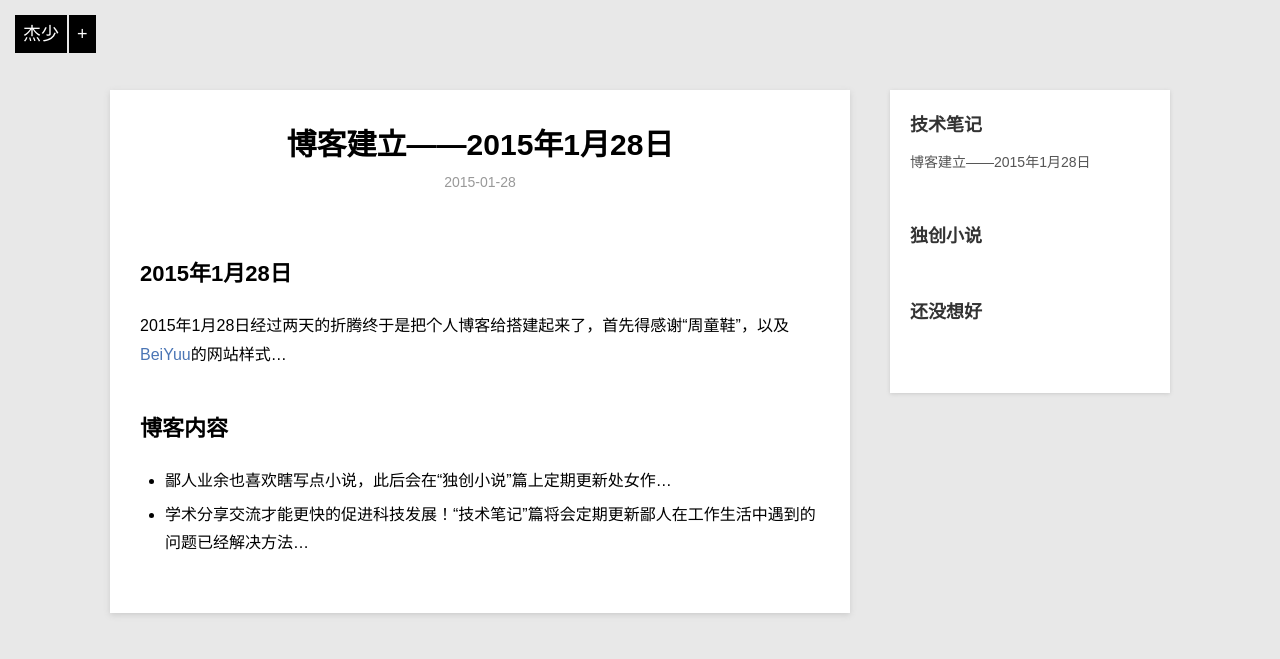
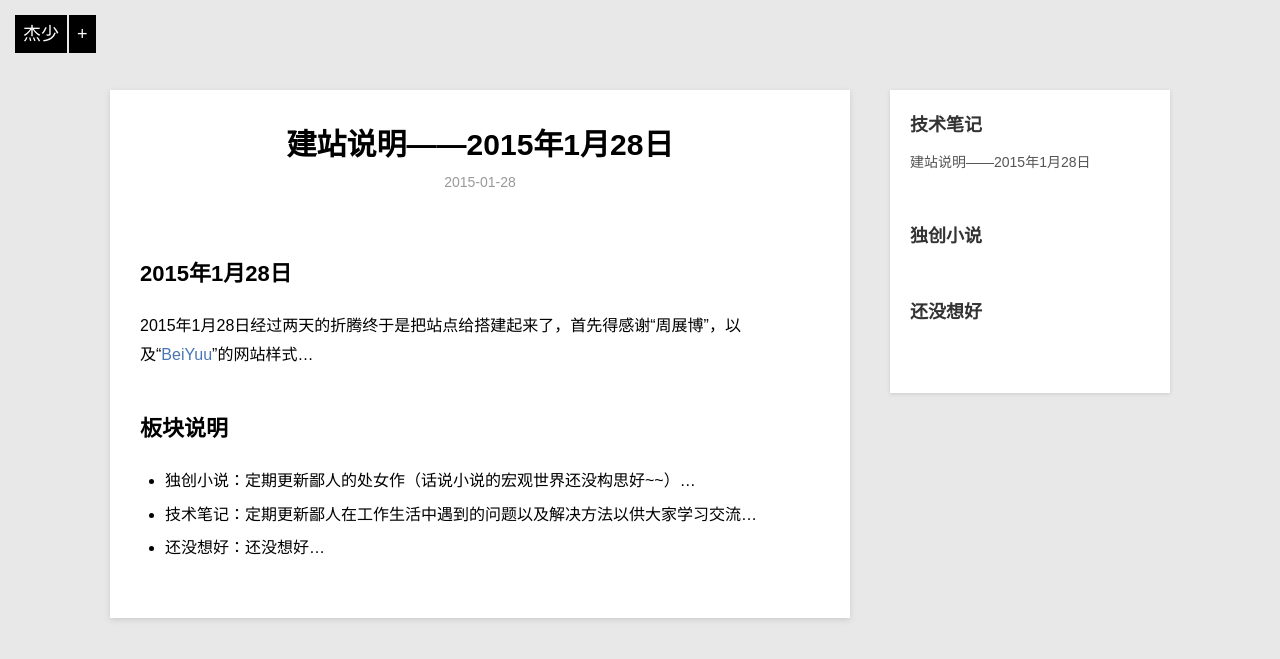
Before and after one commit to liaoweijie/liaoweijie.github.io, a Jekyll site: the page built from _posts/blog/2015-1-28-blog-1.md, in a window 1280 px wide. Shown: the top 659 px of the page. Built offline with Jekyll 4.4.1, drawn with Linux system fonts in a browser that asks for light colours; Markdown is read by kramdown in place of the engine named in the settings.

Commit message:
更新博客

```diff
--- a/_config.yml
+++ b/_config.yml
@@ -5,7 +5,7 @@ pygments: true
 paginate: 8
 permalink: /:title
 
-title: BeiYuu.com
-url: http://beiyuu.com
+title: 杰克少
+url: http://jackshao.com/
 feed: /atom.xml
-author_info: <a href="http://beiyuu.com/">BeiYuu</a>
+author_info: <a href="http://jackshao.com/">杰克少</a>
--- a/_posts/blog/2015-1-28-blog-1.md
+++ b/_posts/blog/2015-1-28-blog-1.md
@@ -1,17 +1,18 @@
 ---
 layout:     post
-title:      博客建立——2015年1月28日
+title:      建站说明——2015年1月28日
 category: blog
 description: 2015年1月28日经过两天的折腾终于是把个人博客给搭建起来了
 ---
 
 ## 2015年1月28日
 
-2015年1月28日经过两天的折腾终于是把个人博客给搭建起来了，首先得感谢“周童鞋”，以及[BeiYuu][]的网站样式...
+2015年1月28日经过两天的折腾终于是把站点给搭建起来了，首先得感谢“周展博”，以及“[BeiYuu][]”的网站样式...
 
-## 博客内容
+## 板块说明
 
-* 鄙人业余也喜欢瞎写点小说，此后会在“独创小说”篇上定期更新处女作...
-* 学术分享交流才能更快的促进科技发展！“技术笔记”篇将会定期更新鄙人在工作生活中遇到的问题已经解决方法...
+* 独创小说：定期更新鄙人的处女作（话说小说的宏观世界还没构思好~~）...
+* 技术笔记：定期更新鄙人在工作生活中遇到的问题以及解决方法以供大家学习交流...
+* 还没想好：还没想好...
 
 [BeiYuu]:    http://beiyuu.com  "BeiYuu"
```
